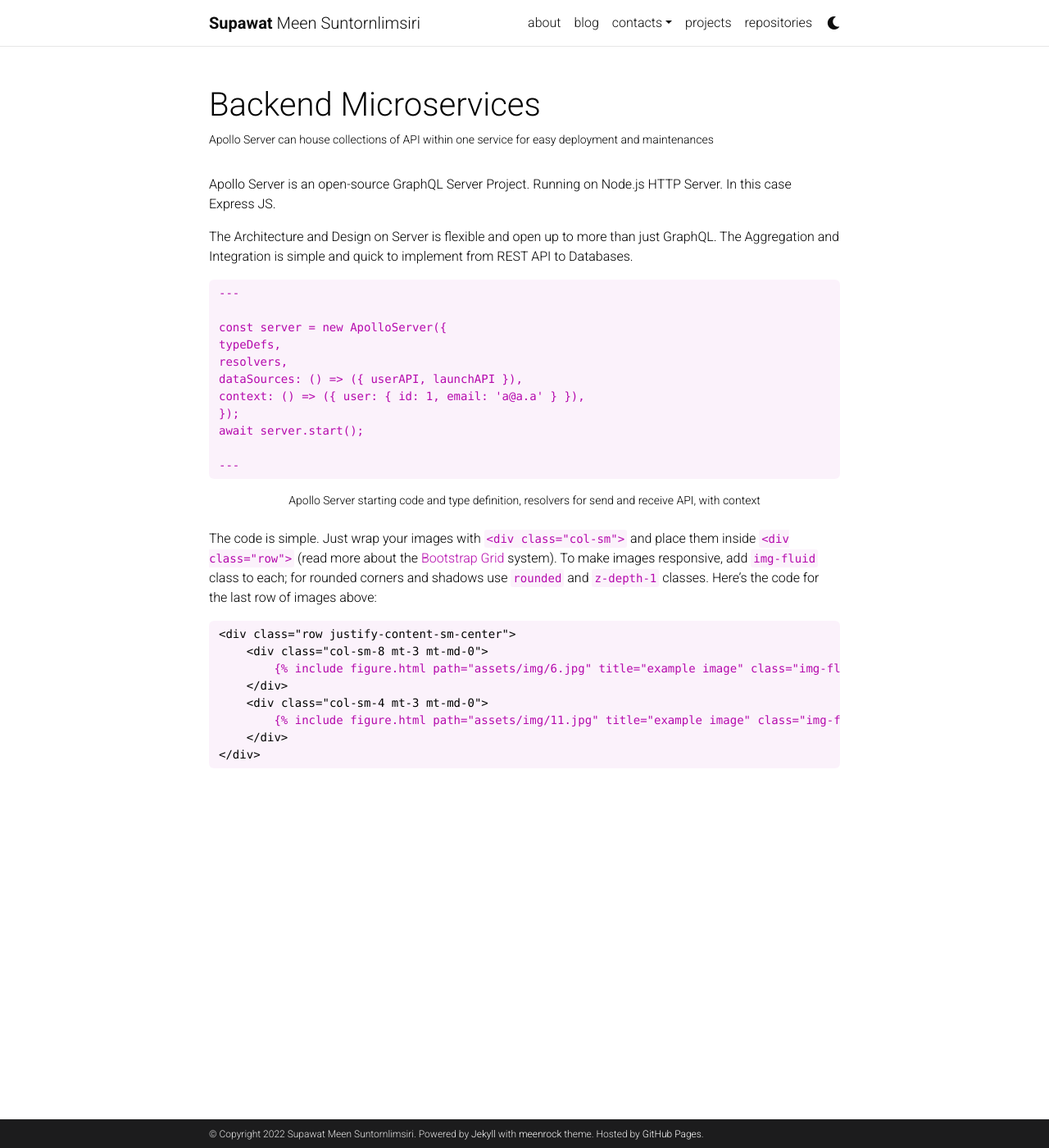
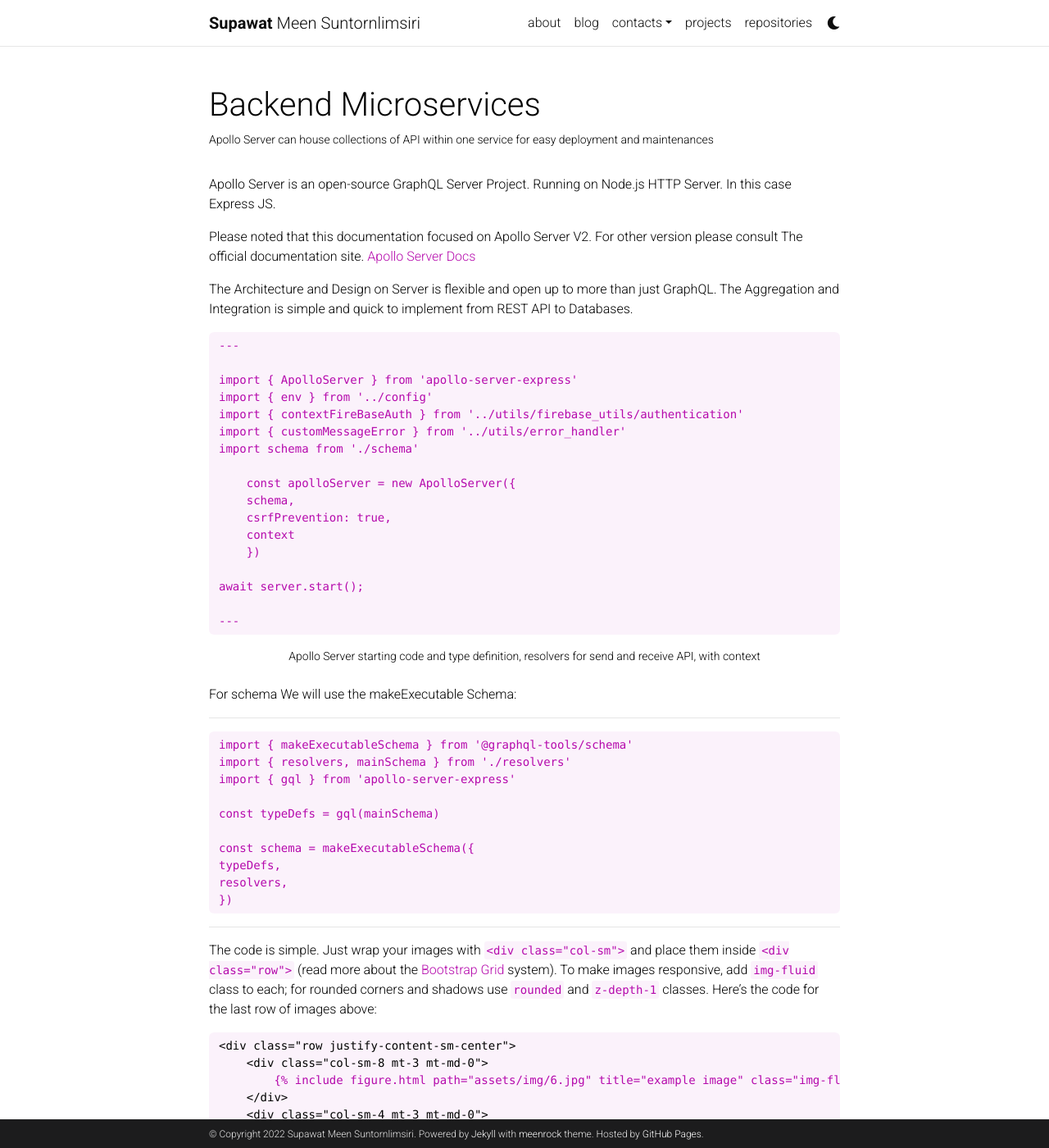
Before and after one commit to meenrock/my-documentation, a Jekyll site: the page built from _projects/1_project.md, in a window 1280 px wide and 1400 px high. Shown: the whole window at 82% size. Built offline with Jekyll 4.4.1, drawn with Linux system fonts in a browser that asks for light colours; comment, search, counter and statistics services are not loaded; a style sheet for code colours, icons or effects is not loaded.

Commit message:
Update 1_project.md

```diff
--- a/_projects/1_project.md
+++ b/_projects/1_project.md
@@ -10,18 +10,27 @@ category: work
 Apollo Server is an open-source GraphQL Server Project.
 Running on Node.js HTTP Server. In this case Express JS.
 
+Please noted that this documentation focused on Apollo Server V2. For other version please consult
+The official documentation site. <a href="https://www.apollographql.com/docs/apollo-server/">Apollo Server Docs</a>
+
 The Architecture and Design on Server is flexible and open up
 to more than just GraphQL. The Aggregation and Integration is
 simple and quick to implement from REST API to Databases.
 
     ---
 
-    const server = new ApolloServer({
-    typeDefs,
-    resolvers,
-    dataSources: () => ({ userAPI, launchAPI }),
-    context: () => ({ user: { id: 1, email: 'a@a.a' } }),
-    });
+    import { ApolloServer } from 'apollo-server-express'
+    import { env } from '../config'
+    import { contextFireBaseAuth } from '../utils/firebase_utils/authentication'
+    import { customMessageError } from '../utils/error_handler'
+    import schema from './schema'
+
+        const apolloServer = new ApolloServer({
+        schema,
+        csrfPrevention: true,
+        context
+        })
+
     await server.start();
 
     ---
@@ -29,6 +38,22 @@ simple and quick to implement from REST API to Databases.
 <div class="caption">
     Apollo Server starting code and type definition, resolvers for send and receive API, with context
 </div>
+
+For schema We will use the makeExecutable Schema:
+
+---
+    import { makeExecutableSchema } from '@graphql-tools/schema'
+    import { resolvers, mainSchema } from './resolvers'
+    import { gql } from 'apollo-server-express'
+
+    const typeDefs = gql(mainSchema)
+
+    const schema = makeExecutableSchema({
+    typeDefs,
+    resolvers,
+    })
+
+---
 
 The code is simple.
 Just wrap your images with `<div class="col-sm">` and place them inside `<div class="row">` (read more about the <a href="https://getbootstrap.com/docs/4.4/layout/grid/">Bootstrap Grid</a> system).
```
